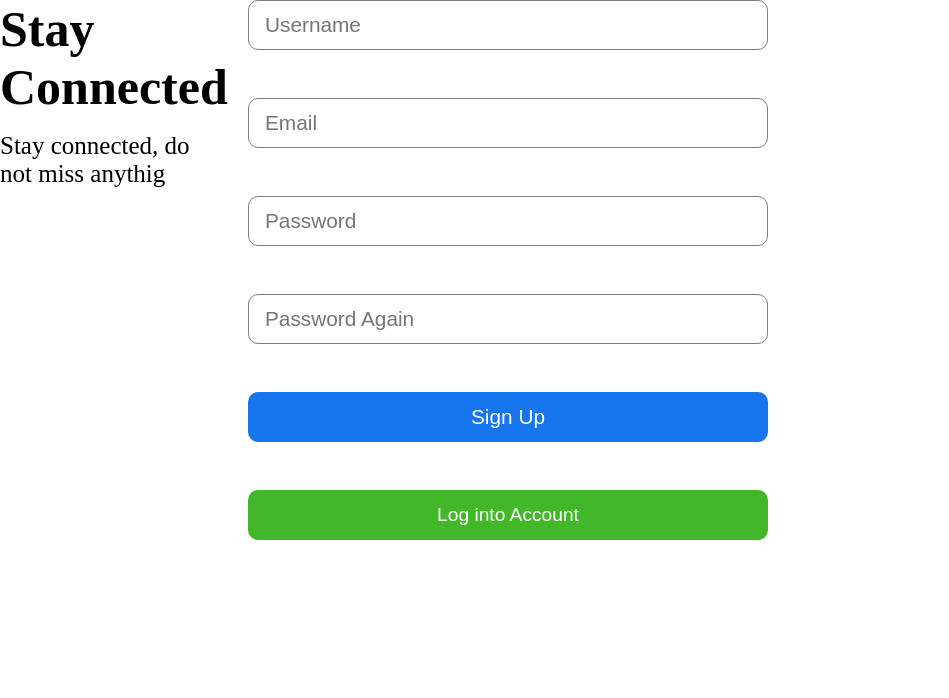
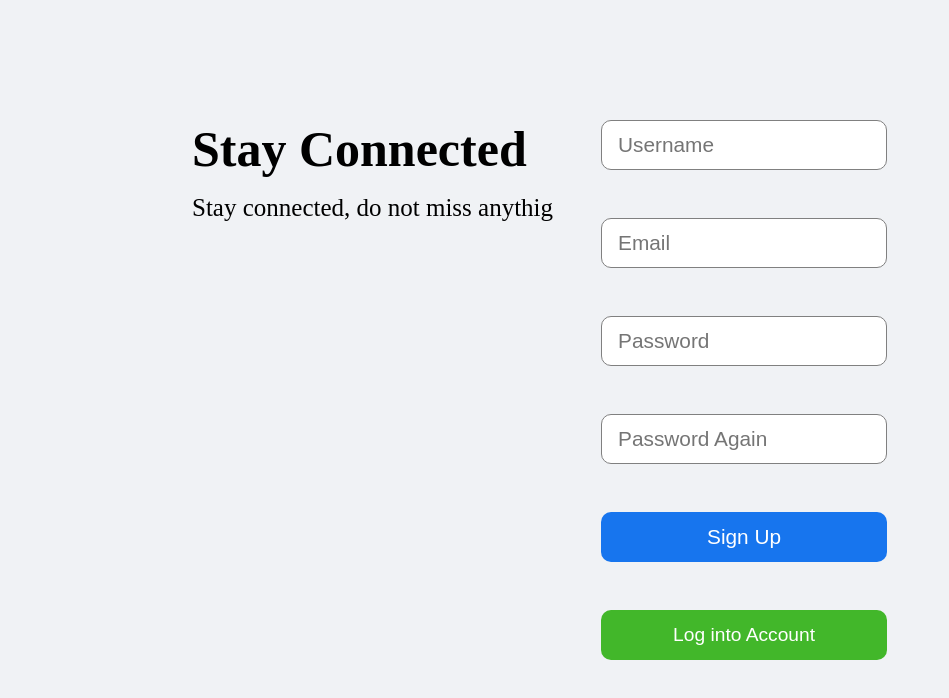
Before and after one commit to denis-projects/hoxton-solo-project-frontend, a React (Vite) app: page /register in a window 1280 px wide. Shown: the top 698 px of the page, without its empty margins (0-949 px from the left). Built offline with nearby package versions, Linux system fonts and the light colour scheme.

Commit message:
adding styling on  register

```diff
--- a/src/pages/register/register.css
+++ b/src/pages/register/register.css
@@ -0,0 +1,14 @@
+.login {
+    width: 100vw;
+    height: 100vh;
+    background-color: #f0f2f5;
+    display: flex;
+    align-items: center;
+    justify-content: center;
+}
+
+.loginWrapper {
+    width: 70%;
+    height: 70%;
+    display: flex;
+}
```
